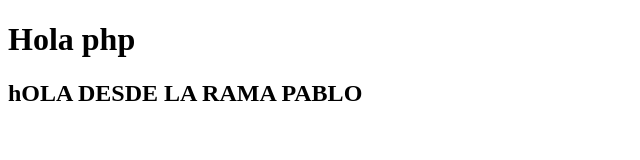
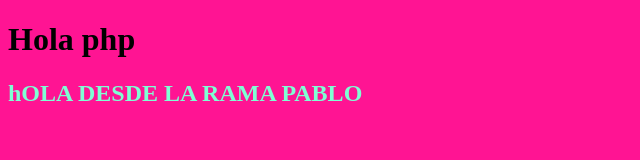
Before and after one commit to LuisMarioGarciaj/PRUENASQA, a plain HTML site: page index.html in a window 1280 px wide. Shown: the whole page, without its empty margins (0-640 px from the left). Drawn offline with Linux system fonts and the light colour scheme.

Commit message:
Hice una modicacion de estilos

```diff
--- a/index.html
+++ b/index.html
@@ -5,9 +5,9 @@
     <meta name="viewport" content="width=device-width, initial-scale=1.0">
     <title>Document</title>
     <h1>Hola php<h1>
-    <h2>hOLA DESDE LA RAMA PABLO</h2>
+    <h2 style="color: aquamarine;">hOLA DESDE LA RAMA PABLO</h2>
 </head>
-<body>
+<body style="background-color: deeppink;">
 
 </body>
 </html>
```
